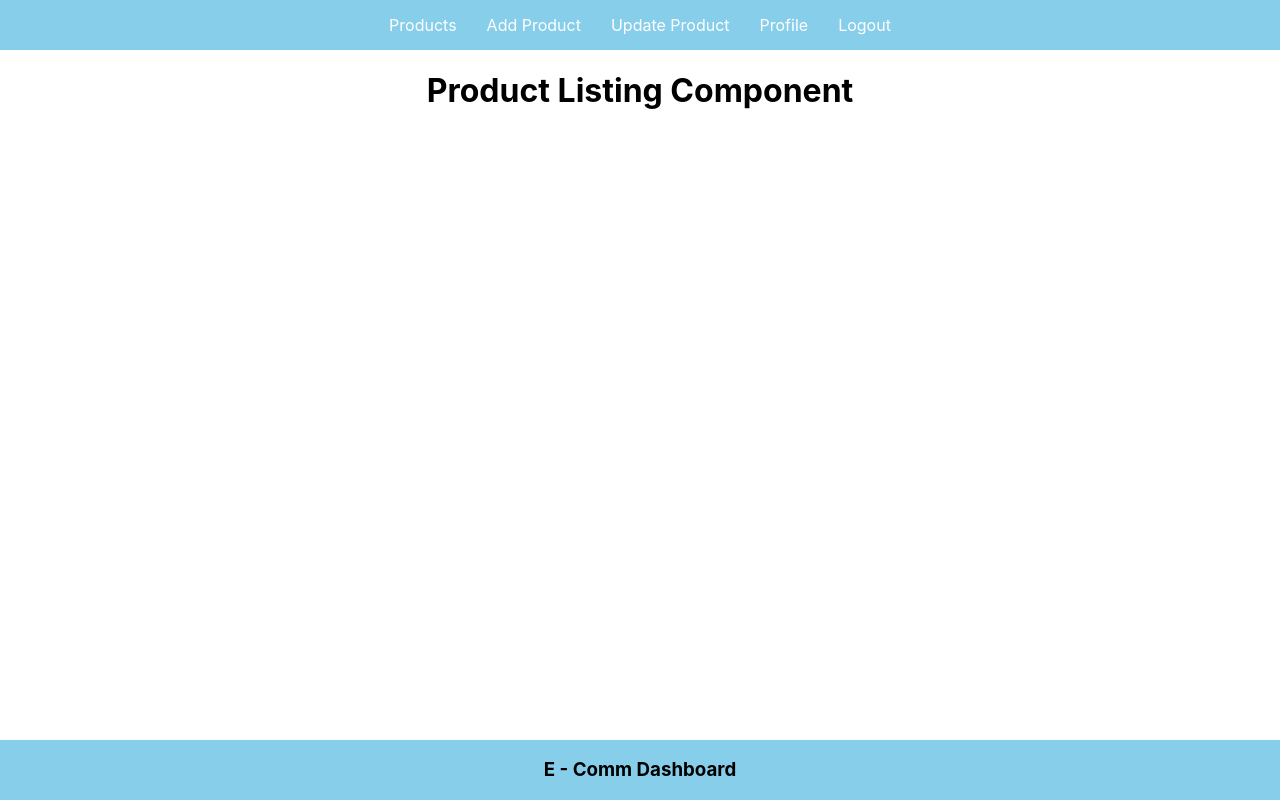
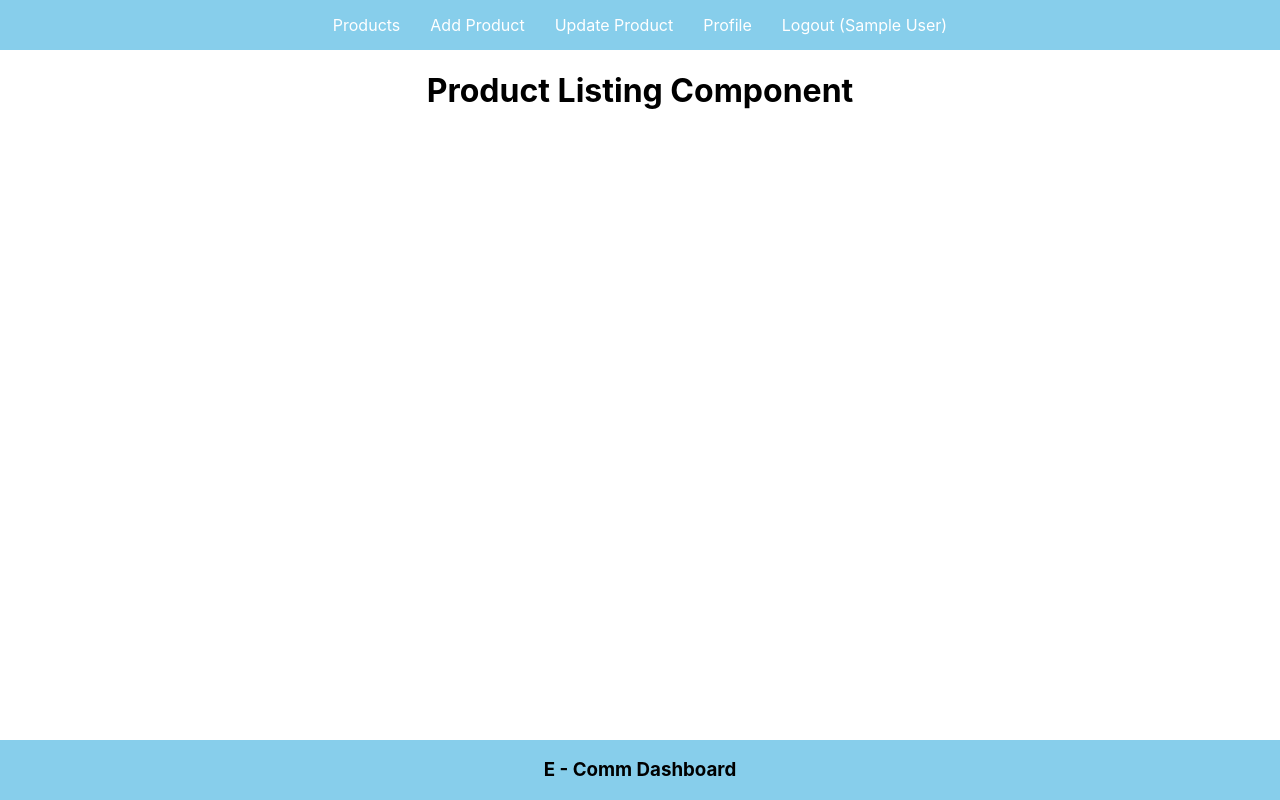
Before and after one commit to saqibhussaincg/learning-mern, a React (Create React App) app: page / in a window 1280 px wide. Built offline with nearby package versions, Linux system fonts and the light colour scheme; sample sign-in values are in the browser's storage.

Commit message:
'notechanges'

```diff
--- a/src/components/Nav.js
+++ b/src/components/Nav.js
@@ -20,7 +20,7 @@ function Nav() {
             <li><Link to='/update'>Update Product</Link></li>
             <li><Link to='/profile'>Profile</Link></li>
 
-            <li><Link onClick={logout} to='/signup'>Logout</Link></li>
+            <li><Link onClick={logout} to='/signup'>Logout ({JSON.parse(auth).name})</Link></li>
         </ul>
             :
         <ul className='nav-ul'>
```
Also changed, not shown: notes.txt.
